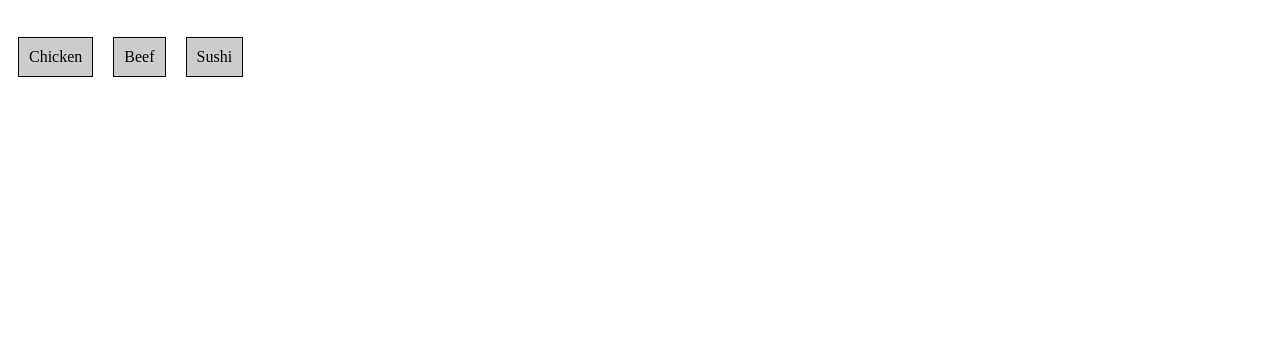
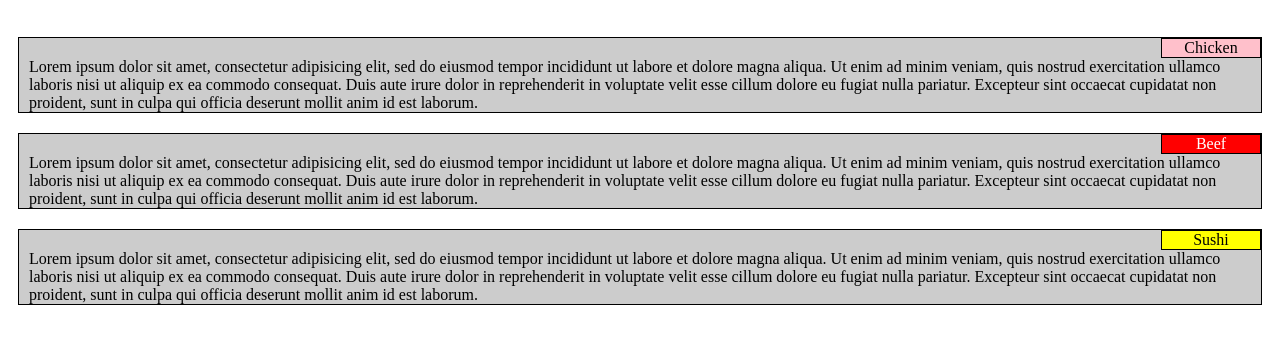
Before and after one commit to wcall/coursera-html-assignments, a plain HTML site: page module2-solution/index.html in a window 1280 px wide. Shown: the part 61-404 px from the top of the page. Drawn offline with Linux system fonts and the light colour scheme.

Commit message:
module 2 assignment

```diff
--- a/module2-solution/css/styles.css
+++ b/module2-solution/css/styles.css
@@ -11,15 +11,44 @@ h1 {
 section {
 	float: left;
 	margin: 10px;
-	padding: 10px;
 	border: 1px solid black; /* Set a black border on both the section and section title region that is 1px thick. */
 	background-color: #CCCCCC;
+}
+
+div#container {
+	position: relative;
+	float: right;
+	clear: both;
+	border: 1px solid black;
+	padding-left: 20px;
+	padding-right: 20px;
+	text-align: center;
+	width: 100px;
+}
+
+
+div.content {
+	text-align: left;
+	padding-top: 20px;
+	padding-left: 10px;
+	padding-right: 10px;
 }
 
 /*
  * Set the background color of each section title region to some unique color
  */
+ div.chicken {
+ 	background-color: pink;
+ }
 
+div.beef {
+	background-color: red;
+	color: white;
+}
+
+div.sushi {
+	background-color: yellow;
+}
 
 /********** Large devices only **********/
 @media (min-width: 992px) {
--- a/module2-solution/index.html
+++ b/module2-solution/index.html
@@ -8,13 +8,31 @@
 <body>
 	<h1>Menu</h1>
 	<section>
-		<div>Chicken</div>
+		<div id="container" class="chicken">Chicken</div>
+		<div class="content">Lorem ipsum dolor sit amet, consectetur adipisicing elit, sed do eiusmod
+		tempor incididunt ut labore et dolore magna aliqua. Ut enim ad minim veniam,
+		quis nostrud exercitation ullamco laboris nisi ut aliquip ex ea commodo
+		consequat. Duis aute irure dolor in reprehenderit in voluptate velit esse
+		cillum dolore eu fugiat nulla pariatur. Excepteur sint occaecat cupidatat non
+		proident, sunt in culpa qui officia deserunt mollit anim id est laborum.</div>
 	</section>
 	<section>
-		<div>Beef</div>
+		<div id="container" class="beef">Beef</div>
+		<div class="content">Lorem ipsum dolor sit amet, consectetur adipisicing elit, sed do eiusmod
+		tempor incididunt ut labore et dolore magna aliqua. Ut enim ad minim veniam,
+		quis nostrud exercitation ullamco laboris nisi ut aliquip ex ea commodo
+		consequat. Duis aute irure dolor in reprehenderit in voluptate velit esse
+		cillum dolore eu fugiat nulla pariatur. Excepteur sint occaecat cupidatat non
+		proident, sunt in culpa qui officia deserunt mollit anim id est laborum.</div>
 	</section>
 	<section>
-		<div>Sushi</div>
+		<div id="container" class="sushi">Sushi</div>
+		<div class="content">Lorem ipsum dolor sit amet, consectetur adipisicing elit, sed do eiusmod
+		tempor incididunt ut labore et dolore magna aliqua. Ut enim ad minim veniam,
+		quis nostrud exercitation ullamco laboris nisi ut aliquip ex ea commodo
+		consequat. Duis aute irure dolor in reprehenderit in voluptate velit esse
+		cillum dolore eu fugiat nulla pariatur. Excepteur sint occaecat cupidatat non
+		proident, sunt in culpa qui officia deserunt mollit anim id est laborum.</div>
 	</section>
 </body>
 </html>
```
